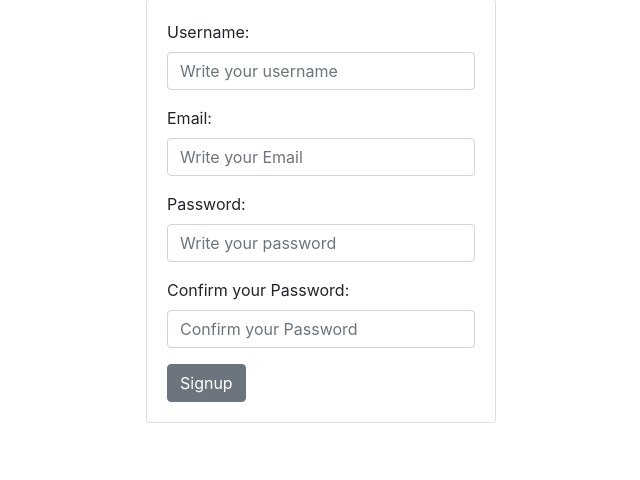
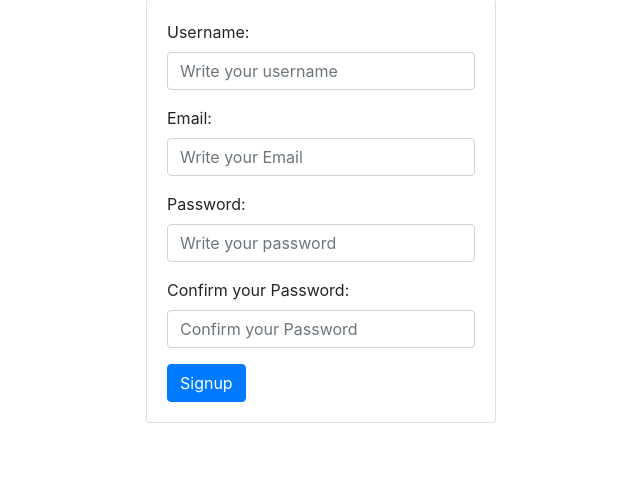
Before and after one commit to AldoQuintal/super-guacamole, a Django app: page /accounts/register/ in a window 1280 px wide. Shown: the part 127-607 px from the top of the page, without its empty margins (319-959 px from the left). Run offline with Django 5.2, Linux system fonts and the light colour scheme.

Commit message:
primary btn

```diff
--- a/Tanques/templates/register.html
+++ b/Tanques/templates/register.html
@@ -27,7 +27,7 @@
                                 <input type="passwork" name="password2" id="password2" class="form-control" placeholder="Confirm your Password">
                             </div>
 
-                            <button type="submit" id="submit" class="btn btn-secondary">Signup</button>
+                            <button type="submit" id="submit" class="btn btn-primary">Signup</button>
                         </form>
                     </div>
                 </div>
```
